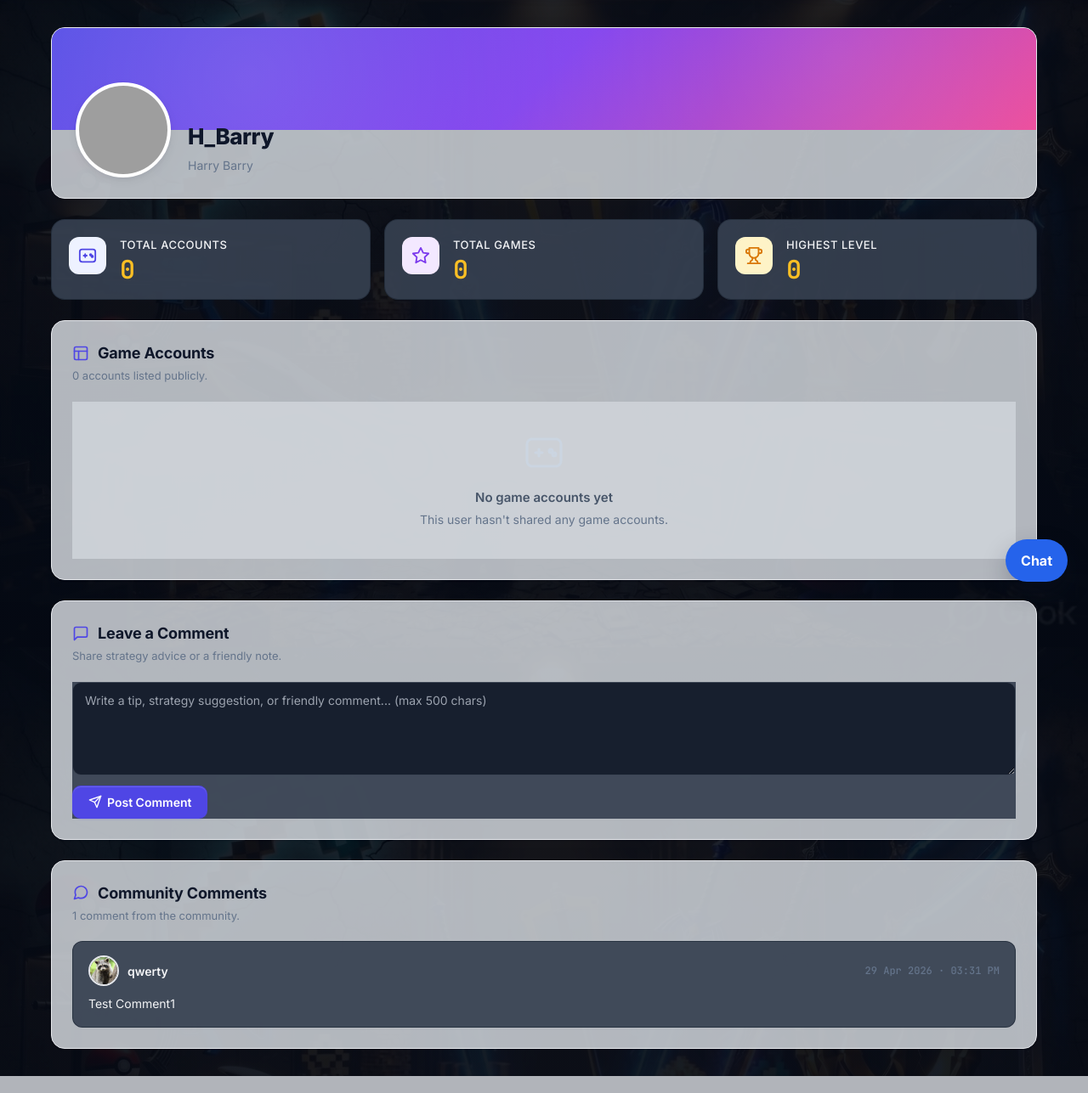
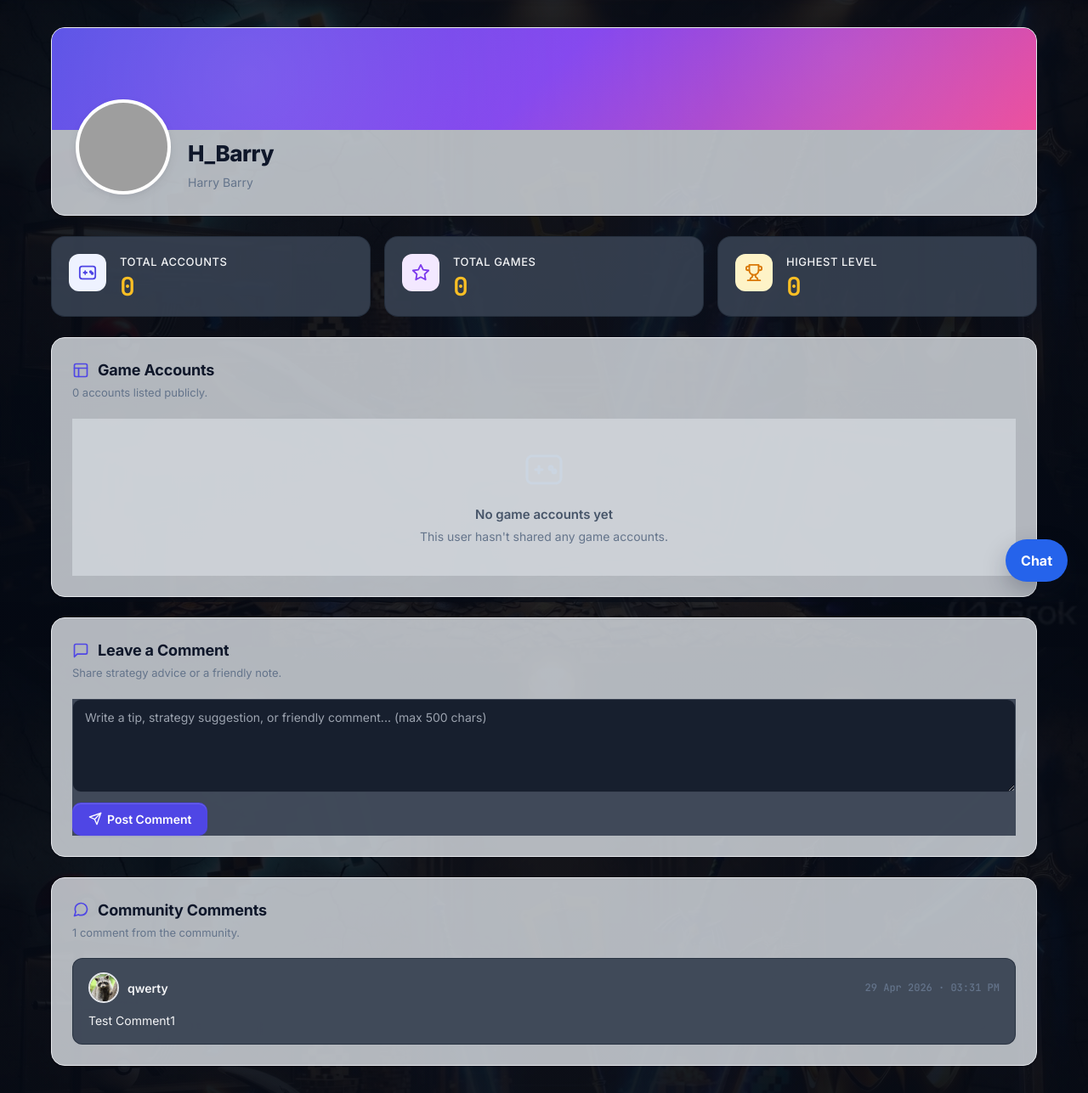
Before and after one commit to nathandarr/Project, a Flask app: page /players/2 in a window 1280 px wide. Shown: the part 91-1378 px from the top of the page at 85% size. Run offline with Flask 3, Linux system fonts and the light colour scheme; a user stored in the database is signed in; grey boxes are pictures that could not be loaded.

Commit message:
Fix comment timezone and public profile banner spacing

```diff
--- a/static/css/public_profile.css
+++ b/static/css/public_profile.css
@@ -29,7 +29,7 @@
             align-items: flex-end;
             gap: 20px;
             flex-wrap: wrap;
-            margin-top: -56px;
+            margin-top: -36px;
             position: relative;
         }
 
@@ -470,3 +470,7 @@ textarea:focus {
     }
     .cell-notes { max-width: none; white-space: normal; text-align: right; }
 }
+
+body {
+    overflow-x: hidden;
+}
```
